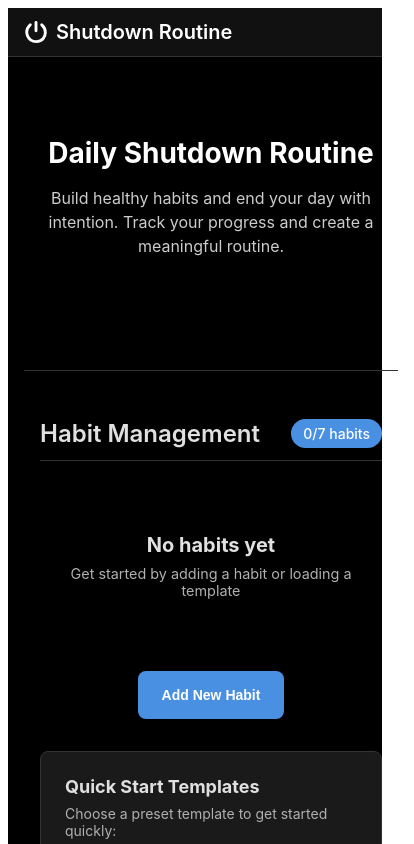
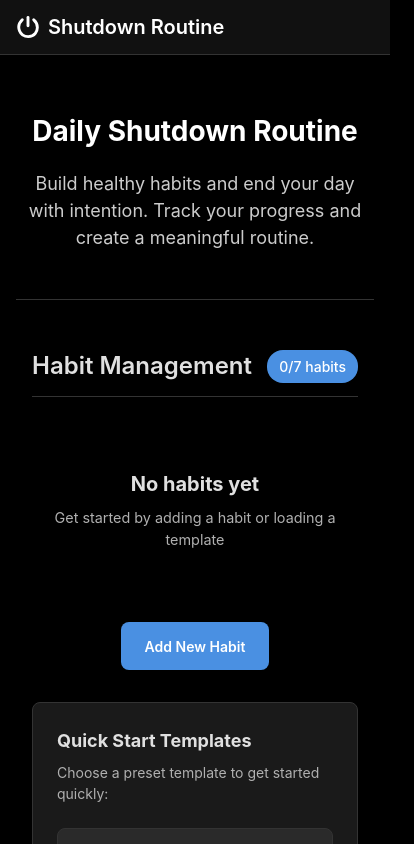
Before and after one commit to albertoblent/shutdown-app, a React (Vite) app in the folder frontend/: page / in a window 390 px wide. Shown: the top 844 px of the page, 414 px wide, since content can reach past the window. Built offline with nearby package versions, Linux system fonts and the light colour scheme.

Commit message:
fix(mobile): resolve layout issues for mobile app display (#23)
- Fix viewport height handling using 100% instead of 100vh
- Remove max-width constraint on mobile for full-width layout
- Add responsive padding adjustments
- Implement CSS reset for better cross-browser consistency

```diff
--- a/frontend/src/App.module.css
+++ b/frontend/src/App.module.css
@@ -1,6 +1,6 @@
 /* App Shell Layout */
 .app {
-  min-height: 100vh;
+  min-height: 100%;
   display: flex;
   flex-direction: column;
   background-color: #000;
@@ -44,14 +44,19 @@
 .main {
   flex: 1;
   padding: 2rem 1rem;
-  max-width: 800px;
-  margin: 0 auto;
   width: 100%;
+}
+
+@media (min-width: 768px) {
+  .main {
+    max-width: 800px;
+    margin: 0 auto;
+    padding: 2rem;
+  }
 }
 
 .welcomeSection {
   text-align: center;
-  padding: 2rem 0;
 }
 
 .welcomeTitle {
@@ -103,15 +108,7 @@
     padding: 0.75rem 1rem;
   }
 
-  .main {
-    padding: 1.5rem 1rem;
-  }
-
   .welcomeTitle {
     font-size: 1.75rem;
   }
-
-  .welcomeSubtitle {
-    font-size: 1rem;
-  }
 }
--- a/frontend/src/index.css
+++ b/frontend/src/index.css
@@ -1,5 +1,45 @@
-:root {
-  height: 100vh;
+*,
+*::before,
+*::after {
+  box-sizing: border-box;
+}
+
+html,
+body,
+#root {
+  height: 100%;
   margin: 0;
   padding: 0;
 }
+
+body {
+  line-height: 1.5;
+  -webkit-font-smoothing: antialiased;
+  background-color: #000;
+}
+
+img,
+picture,
+video,
+canvas,
+svg {
+  display: block;
+  max-width: 100%;
+}
+
+input,
+button,
+textarea,
+select {
+  font: inherit;
+}
+
+p,
+h1,
+h2,
+h3,
+h4,
+h5,
+h6 {
+  overflow-wrap: break-word;
+}
```
